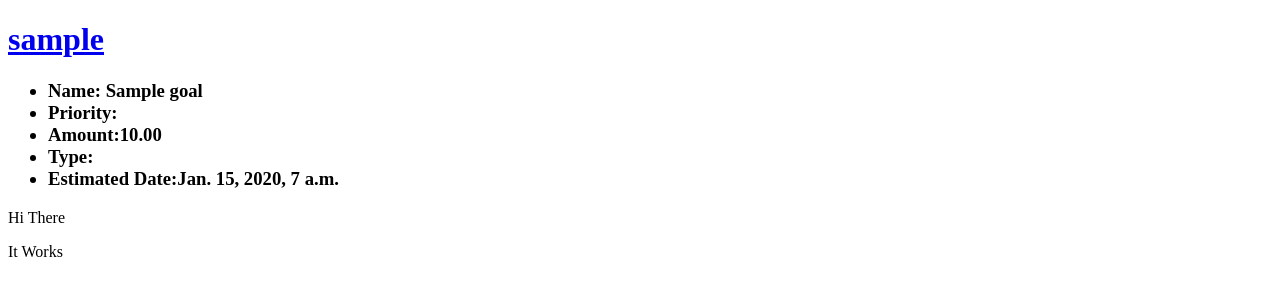
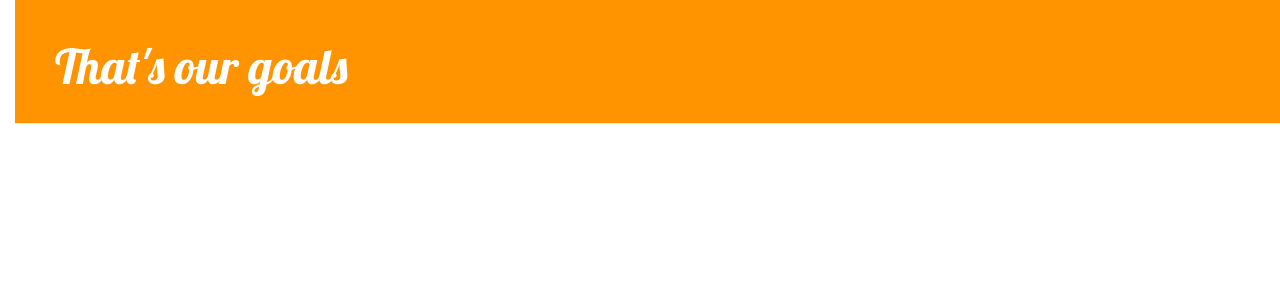
Before and after one commit to PisciTec/goalsProject, a Django app: page / in a window 1280 px wide. Shown: the top 300 px of the page. Run offline with Django 3.2, Linux system fonts and the light colour scheme; tables that the repository leaves empty hold one stand-in row (values such as "Sample post"); some libraries are stand-ins or nearby versions.

Commit message:
Fix in Goals Views

```diff
--- /dev/null
+++ b/fproject/static/css/fproject.css
@@ -0,0 +1,57 @@
+h1 a {
+	color: #FCA205;
+	font-family: 'Lobster';
+}
+body {
+	padding-left: 15px;
+}
+.page-header {
+    background-color: #ff9400;
+    margin-top: 0;
+    padding: 20px 20px 20px 40px;
+}
+
+.page-header h1, .page-header h1 a, .page-header h1 a:visited, .page-header h1 a:active {
+    color: #ffffff;
+    font-size: 36pt;
+    text-decoration: none;
+}
+
+.content {
+    margin-left: 40px;
+}
+
+h1, h2, h3, h4 {
+    font-family: 'Lobster', cursive;
+}
+
+.date {
+    color: #828282;
+}
+
+.save {
+    float: right;
+}
+
+.post-form textarea, .post-form input, .goal-form textarea, .goal-form input {
+    width: 100%;
+}
+
+.top-menu, .top-menu:hover, .top-menu:visited {
+    color: #ffffff;
+    float: right;
+    font-size: 26pt;
+    margin-right: 20px;
+}
+
+.post, .goal {
+    margin-bottom: 70px;
+}
+
+.post h1 a, .post h1 a:visited {
+    color: #000000;
+}
+.goal
+{
+    background-color: #000000
+}
--- /dev/null
+++ b/fproject/templates/fproject/base.html
@@ -0,0 +1,28 @@
+{% load staticfiles %}
+<!DOCTYPE html>
+
+<html>
+	<head>
+		<title>Financial Project </title>
+		<link rel="stylesheet" href="//maxcdn.bootstrapcdn.com/bootstrap/3.2.0/css/bootstrap.min.css">
+		<link rel="stylesheet" href="//maxcdn.bootstrapcdn.com/bootstrap/3.2.0/css/bootstrap-theme.min.css">
+		<link href="//fonts.googleapis.com/css?family=Lobster&subset=latin,latin-ext" rel="stylesheet" type="text/css">
+		<link rel="stylesheet" href="{% static 'css/fproject.css' %}">
+	</head>
+	<body>
+    <div class="page-header">
+        <h1><a href="/">That's our goals</a></h1>
+    </div>
+    <div class="content container">
+        <div class="row">
+            <div class="col-md-8">
+            {% block goal %}
+            {% endblock goal %}
+            {% block post %}
+            {% endblock post %}
+            </div>
+        </div>
+    </div>
+
+</body>
+</html>
--- a/fproject/templates/fproject/post_list.html
+++ b/fproject/templates/fproject/post_list.html
@@ -1,37 +1,13 @@
-<!DOCTYPE html>
-<html>
-	<head>
-		<title>Financial Project </title>
-	</head>
-	<body>
-		{% for goal in goals %}
-			<div>
-				<h1><a href="/"> {{goal.author}}</a></h1>
-				<ul>
-				<h3>
-					<li>Name: {{goal.name}}</li>
-					<li>Priority:</li>
-					<li>Amount:{{goal.amount}}</li>
-					<li>Type:</li>
-					<li>Estimated Date:{{goal.estimated_date}}</li>
-				</h3>
-			</ul>
-			</div>
-		{% endfor %}
-		{% for post in posts %}
-			<div>
-				<h1><a href="/"> {{post.author}}</a></h1>
-				<ul>
-				<h3>
-					<li>Title: {{post.title}}</li>
-					<li>Author: {{post.author}}</li>
-					<li>Text:{{post.text}}</li>
-					<li>Published Date:{{post.published_date}}</li>
-				</h3>
-			</ul>
-			</div>
-		{% endfor %}
-		<p>Hi There</p>
-		<p>It Works</p>
-	</body>
-</html>
+{% extends 'fproject/base.html' %}
+
+{% block post %}
+	{% for post in posts %}
+		<div class="post">
+		    <div class="date">
+		        <p>published: {{ post.published_date }}</p>
+		    </div>
+		    <h1><a href="">{{ post.title }}</a></h1>
+		    <p>{{ post.text|linebreaksbr }}</p>
+		</div>
+	{% endfor %}
+{% endblock %}
--- a/fproject/urls.py
+++ b/fproject/urls.py
@@ -2,5 +2,6 @@
 from . import views
 
 urlpatterns = [
-	path('', views.post_list, name = 'post_list')
+	path('', views.post_list, name = 'post_list'),
+	path('goals', views.goal_list, name = 'goal_list')
 ]
--- a/fproject/views.py
+++ b/fproject/views.py
@@ -7,3 +7,6 @@
 	posts = Post.objects.filter(published_date__lte= timezone.now()).order_by('published_date')
 	goals = Goal.objects.all()
 	return render(request, 'fproject/post_list.html', {'posts': posts, 'goals': goals})
+def goal_list(request):
+	goals = Goal.objects.all()
+	return render(request, 'fproject/goals.html', {'goals': goals})
```
Also changed, not shown: fproject/templates/fproject/goals.html (added, +12 -0 lines).
